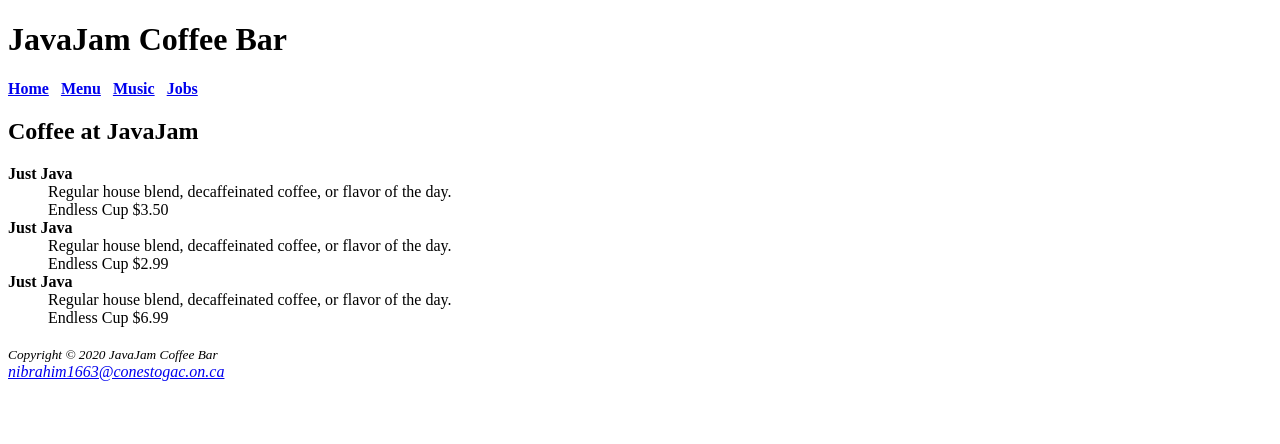
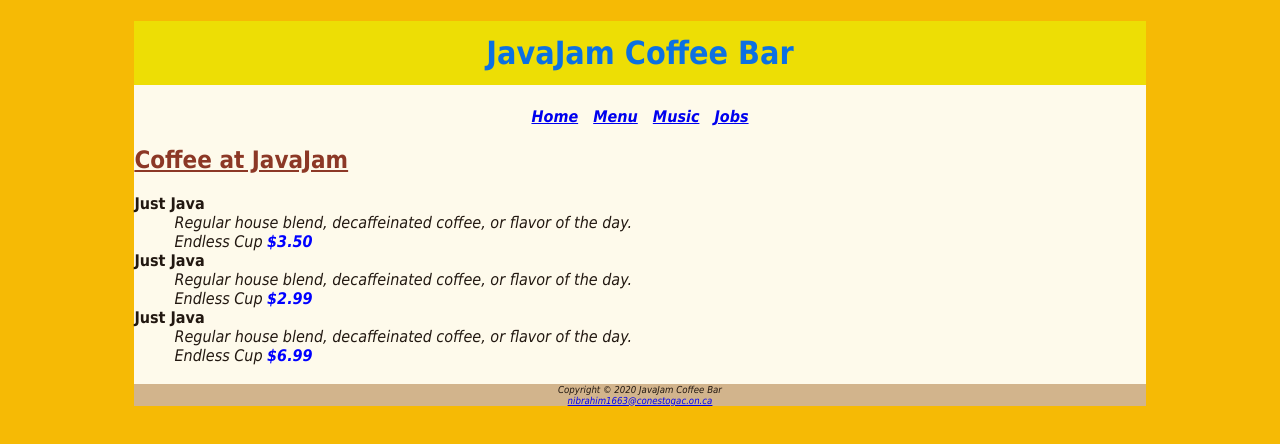
Before and after one commit to nibrahim1663/javajam, a plain HTML site: page menu.html in a window 1280 px wide. Drawn offline with Linux system fonts and the light colour scheme.

Commit message:
I have modified the CSS to other options

```diff
--- /dev/null
+++ b/javajam.css
@@ -0,0 +1,42 @@
+body{
+    background-color: #f6ba05;
+    color: #221811;
+    font-family: Tahoma, Arial, Helvetica;
+}
+header{
+    background-color: #edde05;
+    color: #0c70e2;
+    text-align: center;
+}
+
+h1{
+    line-height: 200%;
+}
+h2{
+    color: #8C3826;
+    text-decoration: underline;
+}
+nav{
+    text-align: center;
+    font-weight: bold;
+    font-style: italic;
+}
+footer{
+    background-color: #D2B48C;
+    font-size: .60em;
+    font-style: italic;
+    text-align: center;
+}
+#wrapper{
+    background-color: #FEFAEB;
+    width: 80%;
+    margin-right: auto;
+    margin-left: auto;
+}
+dd{
+    font-style: italic;
+}
+span{
+    color: blue;
+    font-weight: bolder;
+}
--- a/menu.html
+++ b/menu.html
@@ -1,13 +1,15 @@
 <!DOCTYPE html>
 <html lang="en">
-    <header>
+    <head>
         <title>JavaJam Coffee Bar Menu</title>
         <meta charset="utf-8">
-        <h1>JavaJam Coffee Bar</h1>
-    </header>
-
+        <link rel="stylesheet" href="javajam.css">
+    </head>
+    <div id="wrapper">
+        <body>
+            <header><h1>JavaJam Coffee Bar</h1></header>
             <nav>
-        <b><a href="index.html">Home</a> &nbsp; <a href="menu.html">Menu</a> &nbsp; <a href="music.html">Music</a> &nbsp; <a href="jobs.html">Jobs</a></b>
+            <a href="index.html">Home</a> &nbsp; <a href="menu.html">Menu</a> &nbsp; <a href="music.html">Music</a> &nbsp; <a href="jobs.html">Jobs</a>
             </nav>
 
             <main>
@@ -15,24 +17,25 @@
                 <dt><strong>Just Java</strong></dt>
                         <dd>
                             Regular house blend, decaffeinated coffee, or flavor of the day. <br>
-                    Endless Cup $3.50
+                            Endless Cup <span>$3.50</span>
                         </dd>
                 <dt><strong>Just Java</strong></dt>
                         <dd>
                             Regular house blend, decaffeinated coffee, or flavor of the day. <br>
-                    Endless Cup $2.99
+                            Endless Cup <span>$2.99</span>
                         </dd>
                 <dt><strong>Just Java</strong></dt>
                         <dd>
                             Regular house blend, decaffeinated coffee, or flavor of the day. <br>
-                    Endless Cup $6.99
+                            Endless Cup <span>$6.99</span>
                         </dd>
             </main>
             <br>
             <footer>
-        <small><i>Copyright &copy; 2020 JavaJam Coffee Bar</i></small>
+                Copyright &copy; 2020 JavaJam Coffee Bar
                 <br>
                 <a href="nibrahim1663@conestogac.on.ca"><i>nibrahim1663@conestogac.on.ca</i></a>
             </footer>
-
+        </body>
+    </div>
 </html>
```
Also changed, not shown: index.html (+11 -4 lines). Lines whose indentation alone changed are shown as unchanged.
